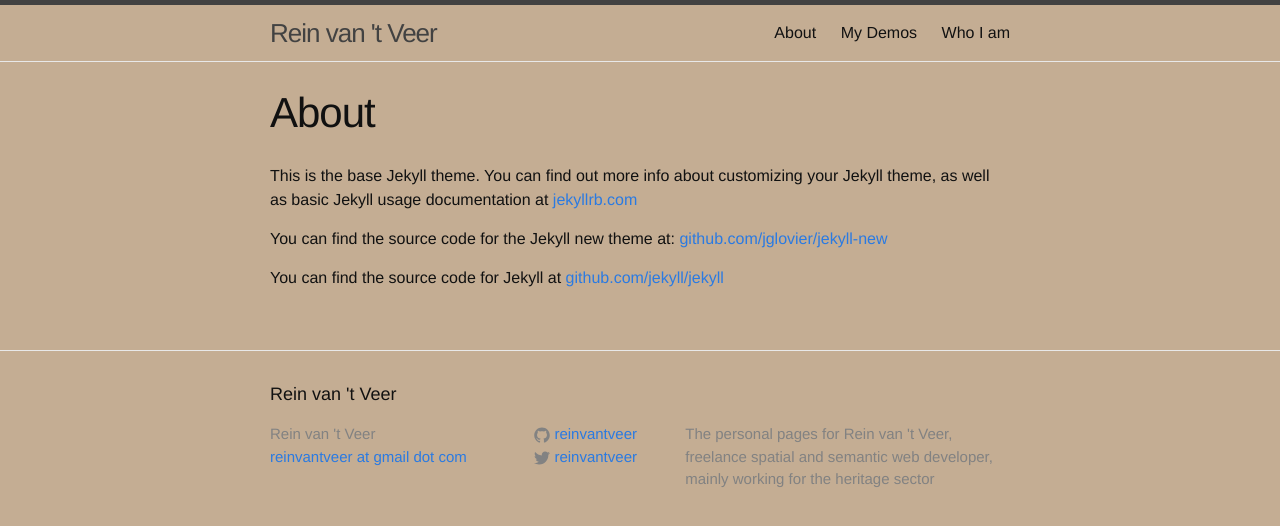
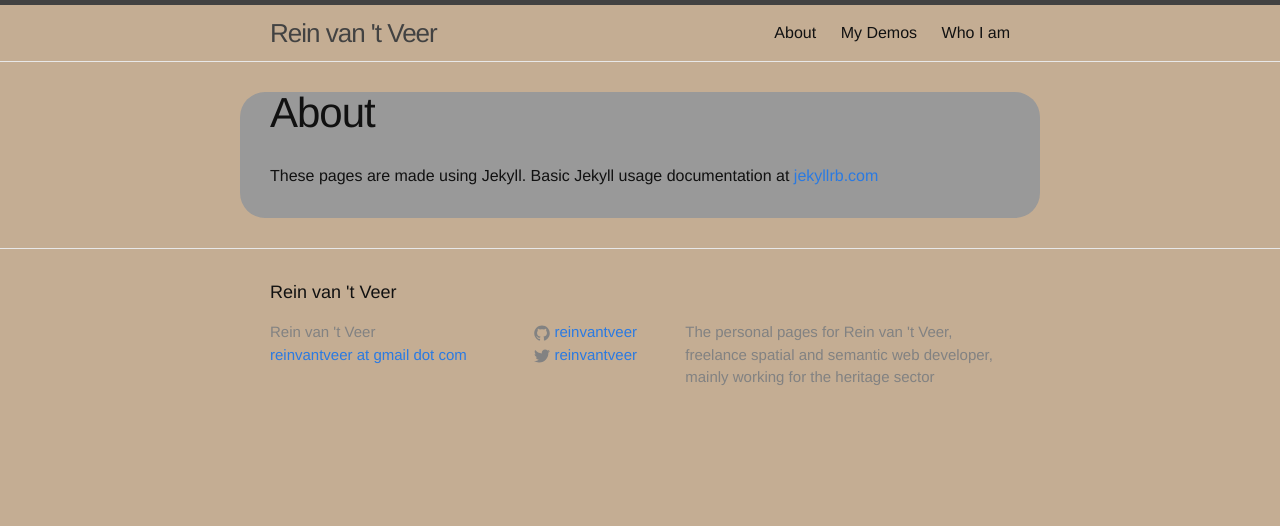
Before and after one commit to reinvantveer/reinvantveer.github.io, a Jekyll site: the page built from about.md, in a window 1280 px wide. Shown: the top 526 px of the page. Built offline with Jekyll 4.4.1, drawn with Linux system fonts in a browser that asks for light colours.

Commit message:
Change layout

```diff
--- a/_layouts/default.html
+++ b/_layouts/default.html
@@ -8,7 +8,7 @@
     {% include header.html %}
 
     <div class="page-content">
-      <div class="wrapper">
+      <div class="body-wrapper">
         {{ content }}
       </div>
     </div>
--- a/_sass/_base.scss
+++ b/_sass/_base.scss
@@ -170,7 +170,24 @@ pre {
     }
 }
 
+.body-wrapper {
+  max-width: -webkit-calc(800px - (#{$spacing-unit} * 2));
+  max-width:         calc(800px - (#{$spacing-unit} * 2));
+  margin-right: auto;
+  margin-left: auto;
+  padding-right: $spacing-unit;
+  padding-left: $spacing-unit;
+  @extend %clearfix;
+  background-color: #999999;
+  border-radius: 25px;
 
+  @include media-query($on-laptop) {
+    max-width: -webkit-calc(800px - (#{$spacing-unit}));
+    max-width:         calc(800px - (#{$spacing-unit}));
+    padding-right: $spacing-unit / 2;
+    padding-left: $spacing-unit / 2;
+  }
+}
 
 /**
  * Clearfix
--- a/about.md
+++ b/about.md
@@ -4,8 +4,4 @@ title: About
 permalink: /about/
 ---
 
-This is the base Jekyll theme. You can find out more info about customizing your Jekyll theme, as well as basic Jekyll usage documentation at [jekyllrb.com](http://jekyllrb.com/)
-
-You can find the source code for the Jekyll new theme at: [github.com/jglovier/jekyll-new](https://github.com/jglovier/jekyll-new)
-
-You can find the source code for Jekyll at [github.com/jekyll/jekyll](https://github.com/jekyll/jekyll)
+These pages are made using Jekyll. Basic Jekyll usage documentation at [jekyllrb.com](http://jekyllrb.com/)
```
